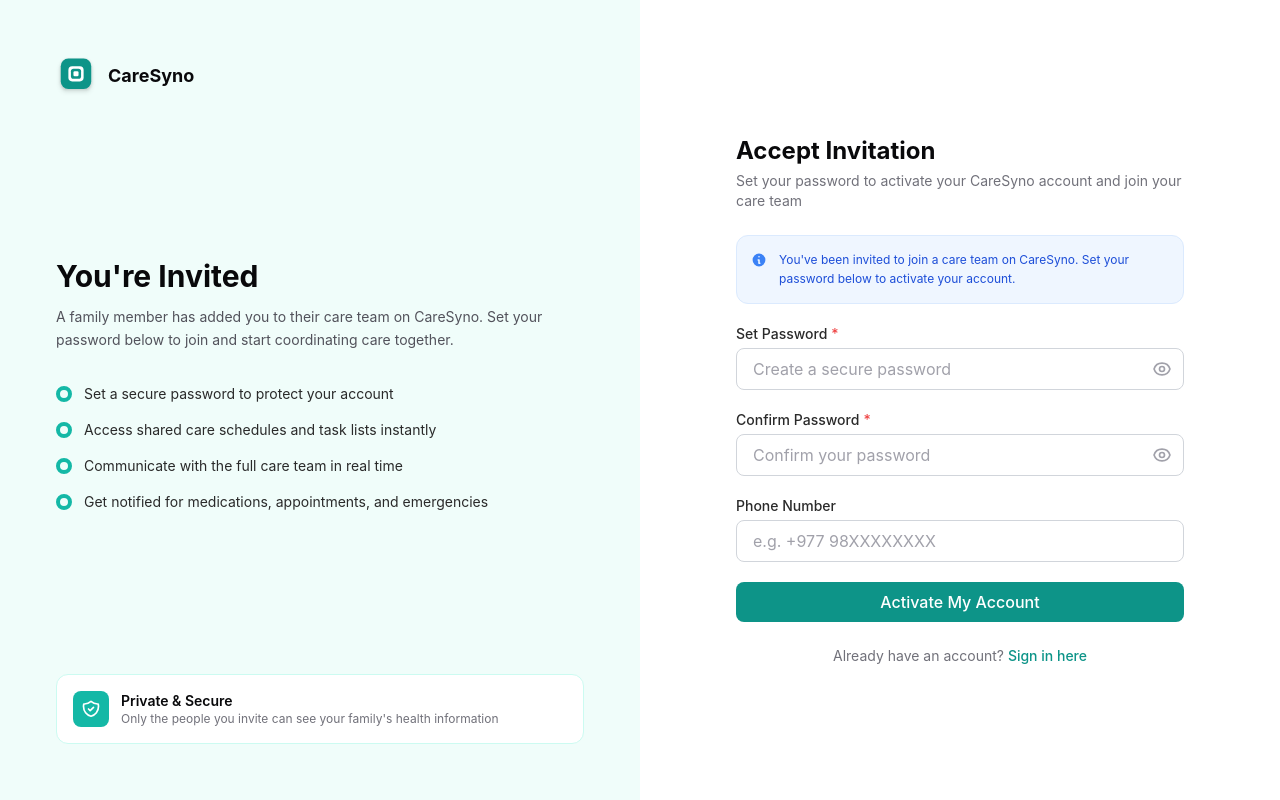
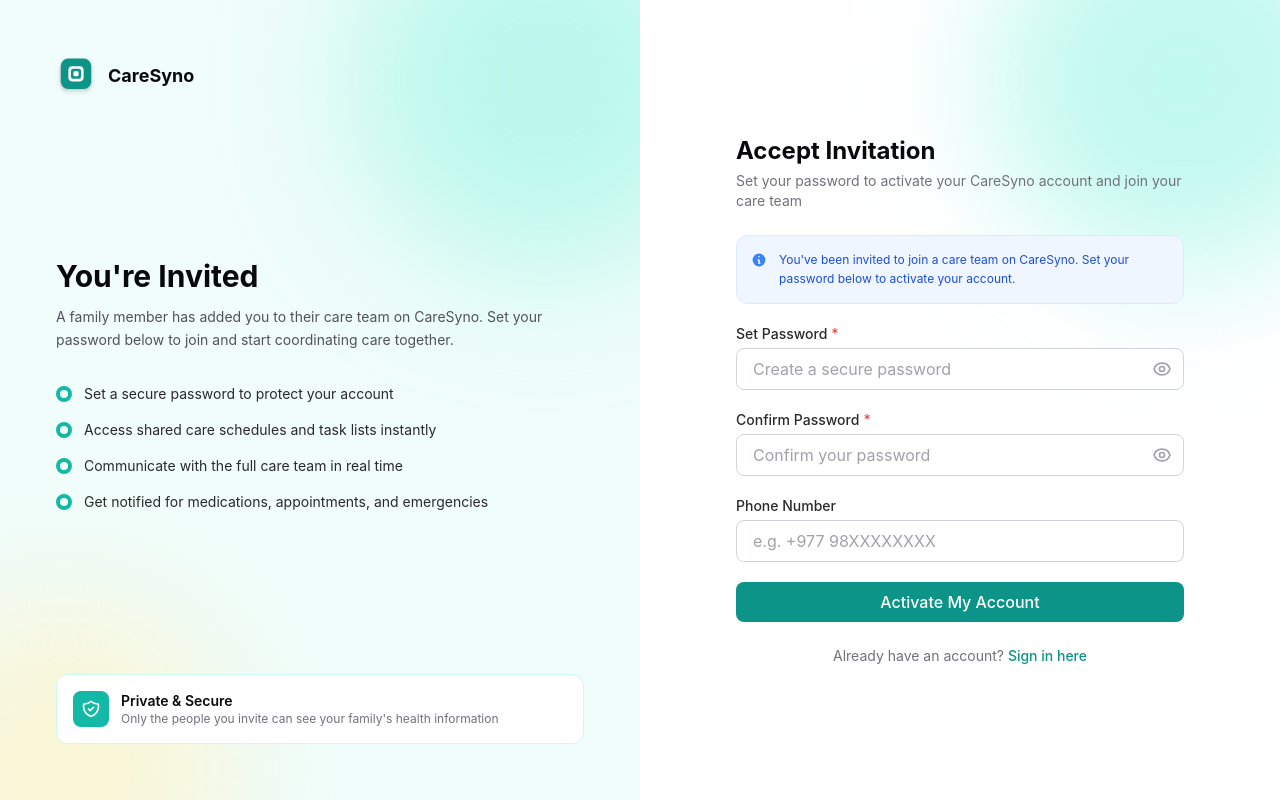
Before and after one commit to Sunil-Phuyal/Care-Syno, a React (Vite) app in the folder CareSyncFE/: page /accept-invite in a window 1280 px wide. Built offline with nearby package versions, Linux system fonts and the light colour scheme; no server answers.

Commit message:
Soft glow background on all pages

```diff
--- a/CareSyncFE/src/components/layout/DashboardLayout.tsx
+++ b/CareSyncFE/src/components/layout/DashboardLayout.tsx
@@ -9,6 +9,7 @@ import { LogoutConfirmDialog } from '../ui/ConfirmDialog';
 // import { ThemeToggle } from '../ui/ThemeToggle';
 import careSyncLogo from '../../assets/careSyncLogo.svg?url';
 import { cn } from '../../utils/cn';
+import { GlowBlobs } from '../ui/GlowBlobs';
 
 const NAV_ITEMS = [
   {
@@ -310,7 +311,8 @@ export function DashboardLayout({ children }: { children: React.ReactNode }) {
   };
 
   return (
-    <div className="min-h-screen bg-gray-50 dark:bg-gray-900 flex">
+    <div className="relative isolate min-h-screen bg-gray-50 dark:bg-gray-900 flex">
+      <GlowBlobs fixed />
       {/* Desktop sidebar */}
       <aside className="hidden lg:flex flex-col fixed top-0 left-0 h-full w-64 bg-primary-50 dark:bg-gray-950 border-r border-primary-100 dark:border-gray-700 z-30">
         <SidebarContent onNavigate={handleNavigate} />
--- /dev/null
+++ b/CareSyncFE/src/components/ui/GlowBlobs.tsx
@@ -0,0 +1,22 @@
+// src/components/ui/GlowBlobs.tsx
+// Soft background glow used on every page: mint at the top right, yellow at the bottom left.
+// The parent needs `relative isolate` (and `overflow-clip` when it should crop the glow).
+// Use `fixed` for the logged-in app, where the glow stays in place while the page scrolls.
+
+export function GlowBlobs({ fixed = false }: { fixed?: boolean }) {
+  const mint = fixed ? 'fixed -right-24 -top-28' : 'absolute -right-24 -top-28';
+  const warm = fixed ? 'fixed -bottom-32 -left-24 lg:left-48' : 'absolute -bottom-32 -left-24';
+
+  return (
+    <>
+      <div
+        aria-hidden="true"
+        className={`pointer-events-none ${mint} -z-10 h-96 w-96 rounded-full bg-primary-200/60 blur-3xl dark:bg-primary-800/25 print:hidden`}
+      />
+      <div
+        aria-hidden="true"
+        className={`pointer-events-none ${warm} -z-10 h-80 w-80 rounded-full bg-warning-100/70 blur-3xl dark:bg-warning-900/10 print:hidden`}
+      />
+    </>
+  );
+}
--- a/CareSyncFE/src/pages/NotFound.tsx
+++ b/CareSyncFE/src/pages/NotFound.tsx
@@ -1,10 +1,12 @@
 import { useNavigate } from 'react-router-dom';
+import { GlowBlobs } from '../components/ui/GlowBlobs';
 
 export function NotFound() {
   const navigate = useNavigate();
 
   return (
-    <div className="min-h-screen flex items-center justify-center bg-gray-50">
+    <div className="relative isolate overflow-clip min-h-screen flex items-center justify-center bg-gray-50">
+      <GlowBlobs />
       <div className="text-center">
         <h1 className="text-9xl font-bold text-primary-600">404</h1>
         <p className="text-2xl font-semibold text-gray-900 mt-4">Page not found</p>
--- a/CareSyncFE/src/pages/auth/AcceptInvite.tsx
+++ b/CareSyncFE/src/pages/auth/AcceptInvite.tsx
@@ -4,10 +4,12 @@ import { caregiverApi } from '../../api/caregiver.api';
 import { Input } from '../../components/ui/Input';
 import { Button } from '../../components/ui/Button';
 import careSyncLogo from '../../assets/careSyncLogo.svg?url';
+import { GlowBlobs } from '../../components/ui/GlowBlobs';
 
 function LeftPanel() {
   return (
-    <div className="hidden lg:flex flex-col justify-between bg-primary-50 dark:bg-gray-800 p-10 xl:p-14">
+    <div className="relative isolate overflow-clip hidden lg:flex flex-col justify-between bg-primary-50 dark:bg-gray-800 p-10 xl:p-14">
+      <GlowBlobs />
       <div className="flex items-center gap-3">
         <img src={careSyncLogo} alt="CareSyno" className="w-10 h-10" />
         <span className="text-lg font-bold text-gray-900 dark:text-gray-50">CareSyno</span>
@@ -81,7 +83,8 @@ export function AcceptInvite() {
   };
 
   return (
-    <div className="min-h-screen bg-white dark:bg-gray-900 grid lg:grid-cols-2">
+    <div className="relative isolate overflow-clip min-h-screen bg-white dark:bg-gray-900 grid lg:grid-cols-2">
+      <GlowBlobs />
       <LeftPanel />
       <div className="flex items-center justify-center p-6 sm:p-10">
         <div className="w-full max-w-md">
--- a/CareSyncFE/src/pages/auth/ForgotPassword.tsx
+++ b/CareSyncFE/src/pages/auth/ForgotPassword.tsx
@@ -5,10 +5,12 @@ import { Input } from '../../components/ui/Input';
 import { Button } from '../../components/ui/Button';
 import { Toast } from '../../components/common/Toast';
 import careSyncLogo from '../../assets/careSyncLogo.svg?url';
+import { GlowBlobs } from '../../components/ui/GlowBlobs';
 
 function LeftPanel() {
   return (
-    <div className="hidden lg:flex flex-col justify-between bg-primary-50 dark:bg-gray-800 p-10 xl:p-14">
+    <div className="relative isolate overflow-clip hidden lg:flex flex-col justify-between bg-primary-50 dark:bg-gray-800 p-10 xl:p-14">
+      <GlowBlobs />
       <div className="flex items-center gap-3">
         <img src={careSyncLogo} alt="CareSyno" className="w-10 h-10" />
         <span className="text-lg font-bold text-gray-900 dark:text-gray-50">CareSyno</span>
@@ -71,7 +73,8 @@ export function ForgotPassword() {
   };
 
   return (
-    <div className="min-h-screen bg-white dark:bg-gray-900 grid lg:grid-cols-2">
+    <div className="relative isolate overflow-clip min-h-screen bg-white dark:bg-gray-900 grid lg:grid-cols-2">
+      <GlowBlobs />
       <LeftPanel />
 
       {toast && (
--- a/CareSyncFE/src/pages/auth/Login.tsx
+++ b/CareSyncFE/src/pages/auth/Login.tsx
@@ -6,6 +6,7 @@ import { Button } from '../../components/ui/Button';
 import { Checkbox } from '../../components/ui/Checkbox';
 import { Toast } from '../../components/common/Toast';
 import careSyncLogo from '../../assets/careSyncLogo.svg?url';
+import { GlowBlobs } from '../../components/ui/GlowBlobs';
 
 const FEATURES = [
   'Schedule and coordinate care tasks seamlessly across your family network',
@@ -16,7 +17,8 @@ const FEATURES = [
 
 function LeftPanel() {
   return (
-    <div className="hidden lg:flex flex-col justify-between bg-primary-50 dark:bg-gray-800 p-10 xl:p-14">
+    <div className="relative isolate overflow-clip hidden lg:flex flex-col justify-between bg-primary-50 dark:bg-gray-800 p-10 xl:p-14">
+      <GlowBlobs />
       <div className="flex flex-col items-start">
         <img src={careSyncLogo} alt="CareSyno" className="w-48 h-48 drop-shadow-md" />
       </div>
@@ -82,7 +84,8 @@ export function Login() {
   };
 
   return (
-    <div className="min-h-screen bg-white dark:bg-gray-900 grid lg:grid-cols-2">
+    <div className="relative isolate overflow-clip min-h-screen bg-white dark:bg-gray-900 grid lg:grid-cols-2">
+      <GlowBlobs />
       <LeftPanel />
 
       {toast && (
--- a/CareSyncFE/src/pages/auth/Register.tsx
+++ b/CareSyncFE/src/pages/auth/Register.tsx
@@ -8,6 +8,7 @@ import { Button } from '../../components/ui/Button';
 import { Checkbox } from '../../components/ui/Checkbox';
 import { Toast } from '../../components/common/Toast';
 import careSyncLogo from '../../assets/careSyncLogo.svg?url';
+import { GlowBlobs } from '../../components/ui/GlowBlobs';
 
 const FEATURES = [
   'Schedule and coordinate care tasks seamlessly across your family network',
@@ -18,7 +19,8 @@ const FEATURES = [
 
 function LeftPanel() {
   return (
-    <div className="hidden lg:flex flex-col justify-between bg-primary-50 dark:bg-gray-800 p-10 xl:p-14">
+    <div className="relative isolate overflow-clip hidden lg:flex flex-col justify-between bg-primary-50 dark:bg-gray-800 p-10 xl:p-14">
+      <GlowBlobs />
       <div className="flex flex-col items-start gap-5">
         <img src={careSyncLogo} alt="CareSyno" className="w-20 h-20" />
         <span className="text-lg font-bold text-gray-900 dark:text-gray-50">CareSyno</span>
@@ -105,7 +107,8 @@ export function Register() {
   };
 
   return (
-    <div className="min-h-screen bg-white dark:bg-gray-900 grid lg:grid-cols-2">
+    <div className="relative isolate overflow-clip min-h-screen bg-white dark:bg-gray-900 grid lg:grid-cols-2">
+      <GlowBlobs />
       <LeftPanel />
 
       {toast && (
--- a/CareSyncFE/src/pages/auth/ResetPassword.tsx
+++ b/CareSyncFE/src/pages/auth/ResetPassword.tsx
@@ -5,10 +5,12 @@ import { Input } from '../../components/ui/Input';
 import { Button } from '../../components/ui/Button';
 import { Toast } from '../../components/common/Toast';
 import careSyncLogo from '../../assets/careSyncLogo.svg?url';
+import { GlowBlobs } from '../../components/ui/GlowBlobs';
 
 function LeftPanel() {
   return (
-    <div className="hidden lg:flex flex-col justify-between bg-primary-50 dark:bg-gray-800 p-10 xl:p-14">
+    <div className="relative isolate overflow-clip hidden lg:flex flex-col justify-between bg-primary-50 dark:bg-gray-800 p-10 xl:p-14">
+      <GlowBlobs />
       <div className="flex items-center gap-3">
         <img src={careSyncLogo} alt="CareSyno" className="w-10 h-10" />
         <span className="text-lg font-bold text-gray-900 dark:text-gray-50">CareSyno</span>
@@ -93,7 +95,8 @@ export function ResetPassword() {
   };
 
   return (
-    <div className="min-h-screen bg-white dark:bg-gray-900 grid lg:grid-cols-2">
+    <div className="relative isolate overflow-clip min-h-screen bg-white dark:bg-gray-900 grid lg:grid-cols-2">
+      <GlowBlobs />
       <LeftPanel />
 
       {toast && (
```
Also changed, not shown: CareSyncFE/src/pages/Landing.tsx (+3 -4 lines).
